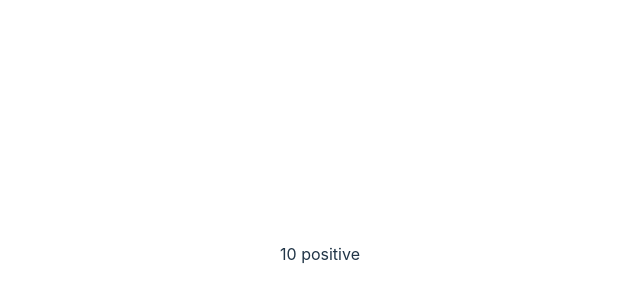
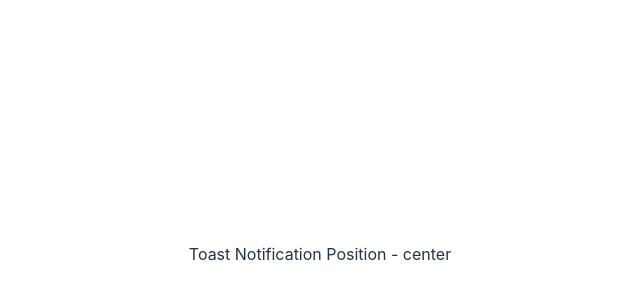
Before and after one commit to korbosit/react_typescript, a React (Vite) app in the folder react_typescript/: page / in a window 1280 px wide. Shown: the part 146-446 px from the top of the page, without its empty margins (320-960 px from the left). Built offline with nearby package versions, Linux system fonts and the light colour scheme.

Commit message:
#21_Template_Literals_and_Exclude

```diff
--- a/react_typescript/src/App.tsx
+++ b/react_typescript/src/App.tsx
@@ -1,10 +1,10 @@
 import "./App.css";
-import RandomNumber from "./components/restriction/RandomNumber";
+import Toast from "./components/templateliterals/Toast";
 
 function App() {
     return (
         <div className="App">
-            <RandomNumber value={10} isPositive />
+            <Toast position="center" />
         </div>
     );
 }
--- /dev/null
+++ b/react_typescript/src/components/templateliterals/Toast.tsx
@@ -0,0 +1,11 @@
+type HorizontalPosition = "left" | "center" | "right";
+type VerticalalPosition = "top" | "center" | "bottom";
+type ToastProps = {
+    position:
+        | Exclude<`${HorizontalPosition}-${VerticalPosition}`, "center-center">
+        | "center";
+};
+
+export default function Toast({ position }: ToastProps) {
+    return <div>Toast Notification Position - {position}</div>;
+}
```
